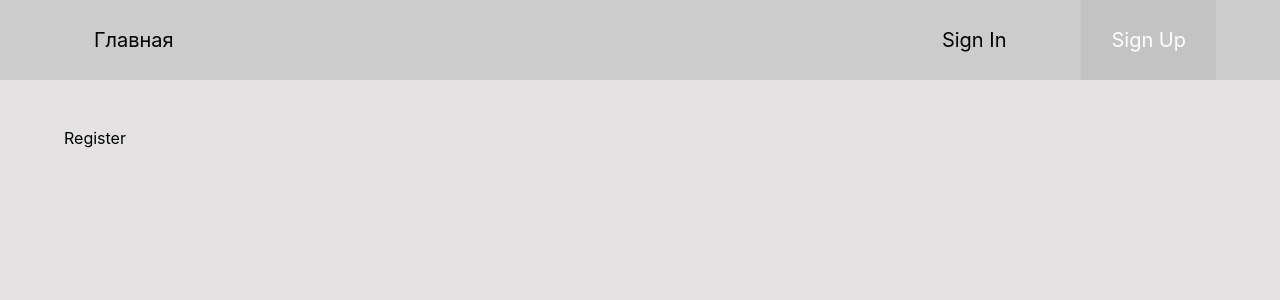
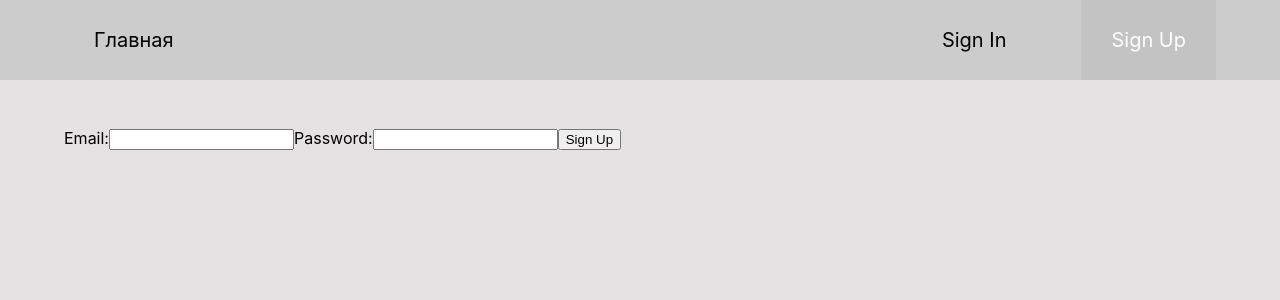
Before and after one commit to Mulcib3r/secretka, a React (Vite) app: page /register in a window 1280 px wide. Shown: the top 300 px of the page. Built offline with nearby package versions, Linux system fonts and the light colour scheme; no server answers.

Commit message:
реализована логика авторизации + регистрации + смена кнопки в лэйауте

```diff
--- a/src/components/navbar/Navbar.tsx
+++ b/src/components/navbar/Navbar.tsx
@@ -1,7 +1,12 @@
 import { NavLink } from "react-router-dom";
 import styles from "./navbar.module.css";
+import { useAuth } from "../../hooks/useAuth";
+import { useAppDispatch } from "../../hooks/useAppDispatch";
+import { removerUser } from "../../store/slices/userSlice";
 
 const Navbar = () => {
+	const { isAuth } = useAuth();
+	const dispatch = useAppDispatch();
 	return (
 		<nav className={styles.navbar}>
 			<div className={styles.navigation}>
@@ -9,7 +14,16 @@ const Navbar = () => {
 			</div>
 			<div className={styles.navigation}>
 				<NavLink to="login">Sign In</NavLink>
-				<NavLink to="register">Sign Up</NavLink>
+				{isAuth ? (
+					<button
+						className={styles.loguot}
+						onClick={() => dispatch(removerUser())}
+					>
+						Log Out
+					</button>
+				) : (
+					<NavLink to="register">Sign Up</NavLink>
+				)}
 			</div>
 		</nav>
 	);
--- a/src/components/navbar/navbar.module.css
+++ b/src/components/navbar/navbar.module.css
@@ -24,8 +24,27 @@
 
 .navigation a:hover {
 	color: #fff;
+	background: #c3c3c3;
 }
 .navigation :global(.active) {
 	color: #fff;
 	background: #c3c3c3;
 }
+
+.loguot {
+	color: #000;
+	background: transparent;
+	padding: 0 30px;
+	height: 100%;
+	display: flex;
+	align-items: center;
+	text-decoration: none;
+	font-size: 20px;
+	transition: 0.3s;
+	border: none;
+	cursor: pointer;
+}
+.loguot:hover {
+	color: #fff;
+	background: #c3c3c3;
+}
--- a/src/components/pages/register/Register.tsx
+++ b/src/components/pages/register/Register.tsx
@@ -1,8 +1,13 @@
 import { FC } from "react";
 import styles from "./register.module.css";
+import SignUp from "../../widgets/signUp/SignUp";
 
 const Register: FC = () => {
-	return <div className={styles.register}>Register</div>;
+	return (
+		<div className={styles.register}>
+			<SignUp />
+		</div>
+	);
 };
 
 export default Register;
--- a/src/components/widgets/signIn/signIn.tsx
+++ b/src/components/widgets/signIn/signIn.tsx
@@ -1,21 +1,26 @@
 import { FC } from "react";
 import { useAppDispatch } from "../../../hooks/useAppDispatch";
-import {
-	Auth,
-	UserCredential,
-	getAuth,
-	signInWithEmailAndPassword,
-} from "firebase/auth";
+import { Auth, getAuth, signInWithEmailAndPassword } from "firebase/auth";
 import Form from "../form/Form";
-import { FirebaseError } from "firebase/app";
+import { setUser } from "../../../store/slices/userSlice";
+import { useNavigate } from "react-router-dom";
 
 const SignIn: FC = () => {
 	const dispatch = useAppDispatch();
-
+	const navigate = useNavigate();
 	const handleLogin = (email: string, password: string): void => {
 		const auth: Auth = getAuth();
 		signInWithEmailAndPassword(auth, email, password)
-			.then(console.log)
+			.then(({ user }) => {
+				dispatch(
+					setUser({
+						email: user.email,
+						id: user.uid,
+						token: user.accessToken,
+					})
+				);
+				navigate("/");
+			})
 			.catch(console.error);
 	};
 
--- a/src/components/widgets/signUp/SignUp.tsx
+++ b/src/components/widgets/signUp/SignUp.tsx
@@ -1,7 +1,37 @@
 import { FC } from "react";
+import Form from "../form/Form";
+import { Auth, createUserWithEmailAndPassword, getAuth } from "firebase/auth";
+import { useAppDispatch } from "../../../hooks/useAppDispatch";
+import { setUser } from "../../../store/slices/userSlice";
+import { useNavigate } from "react-router-dom";
 
 const SignUp: FC = () => {
-	return <div>SignUp</div>;
+	const dispatch = useAppDispatch();
+	const navigate = useNavigate();
+	const handleRegister = (email: string, password: string) => {
+		const auth: Auth = getAuth();
+		console.log(auth);
+
+		createUserWithEmailAndPassword(auth, email, password)
+			.then(({ user }) => {
+				dispatch(
+					setUser({
+						email: user.email,
+						id: user.uid,
+						token: user.accessToken,
+					})
+				);
+				navigate("/");
+			})
+			.catch(console.error);
+	};
+
+	return (
+		<Form
+			title="Sign Up"
+			handleClick={handleRegister}
+		/>
+	);
 };
 
 export default SignUp;
--- a/src/hooks/useAuth.ts
+++ b/src/hooks/useAuth.ts
@@ -1,4 +1,4 @@
-import { useAppSelector } from "./redux";
+import { useAppSelector } from "./useAppSelector";
 
 // Покажет авторизован ли пользователь
 export function useAuth() {
--- a/src/store/slices/userSlice.ts
+++ b/src/store/slices/userSlice.ts
@@ -25,4 +25,5 @@ const userSlice = createSlice({
 });
 
 export const { removerUser, setUser } = userSlice.actions;
+
 export default userSlice.reducer;
```
